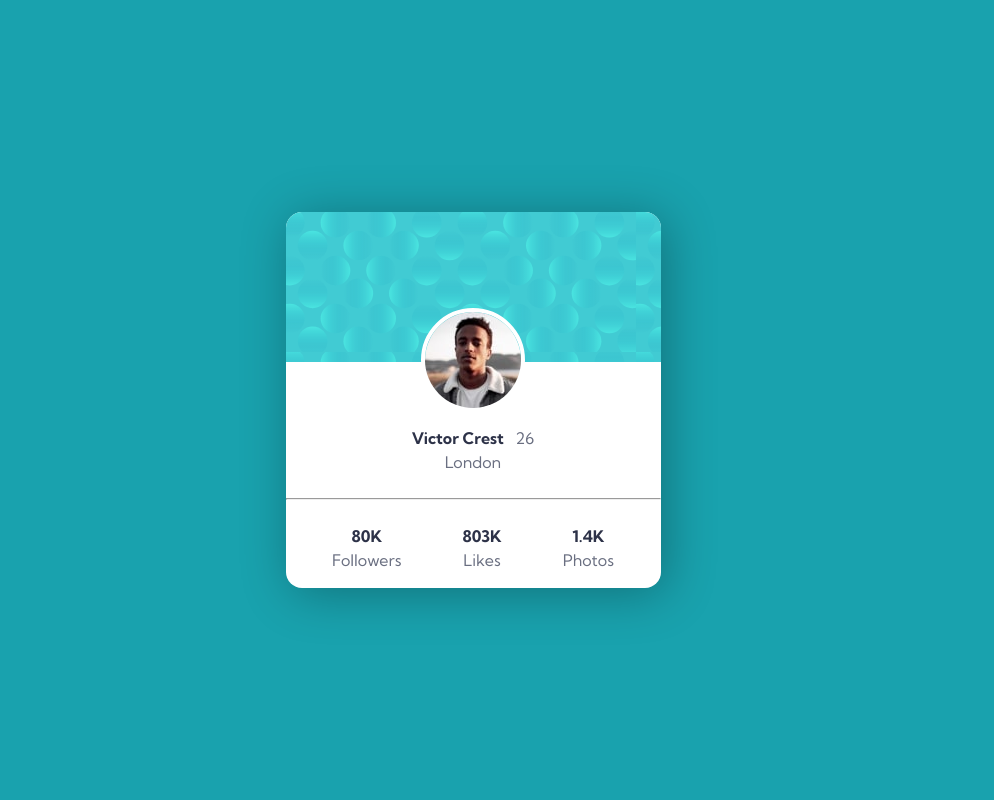
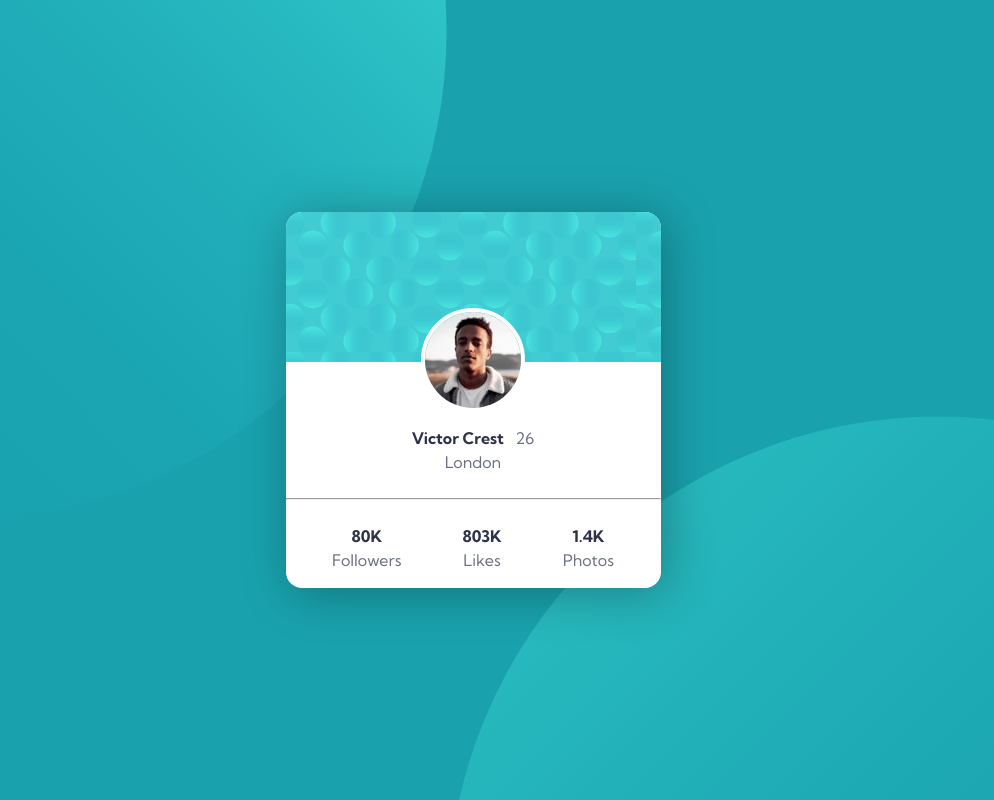
Before and after one commit to ashebani/profile-card-component-main, a plain HTML site: page index.html in a window 1280 px wide. Shown: the whole page, without its empty margins (167-1161 px from the left). Drawn offline with Linux system fonts and the light colour scheme.

Commit message:
added background images

```diff
--- a/style.css
+++ b/style.css
@@ -68,6 +68,10 @@ body {
   font-family: "Kumbh Sans", sans-serif;
   display: grid;
   place-items: center;
+  background: url(./images/bg-pattern-top.svg),
+    url(./images/bg-pattern-bottom.svg);
+  background-position: right 52vw bottom 35vh, left 48vw top 52vh;
+  background-repeat: no-repeat, no-repeat;
   background-color: var(--dark-cyan);
 }
 
```
